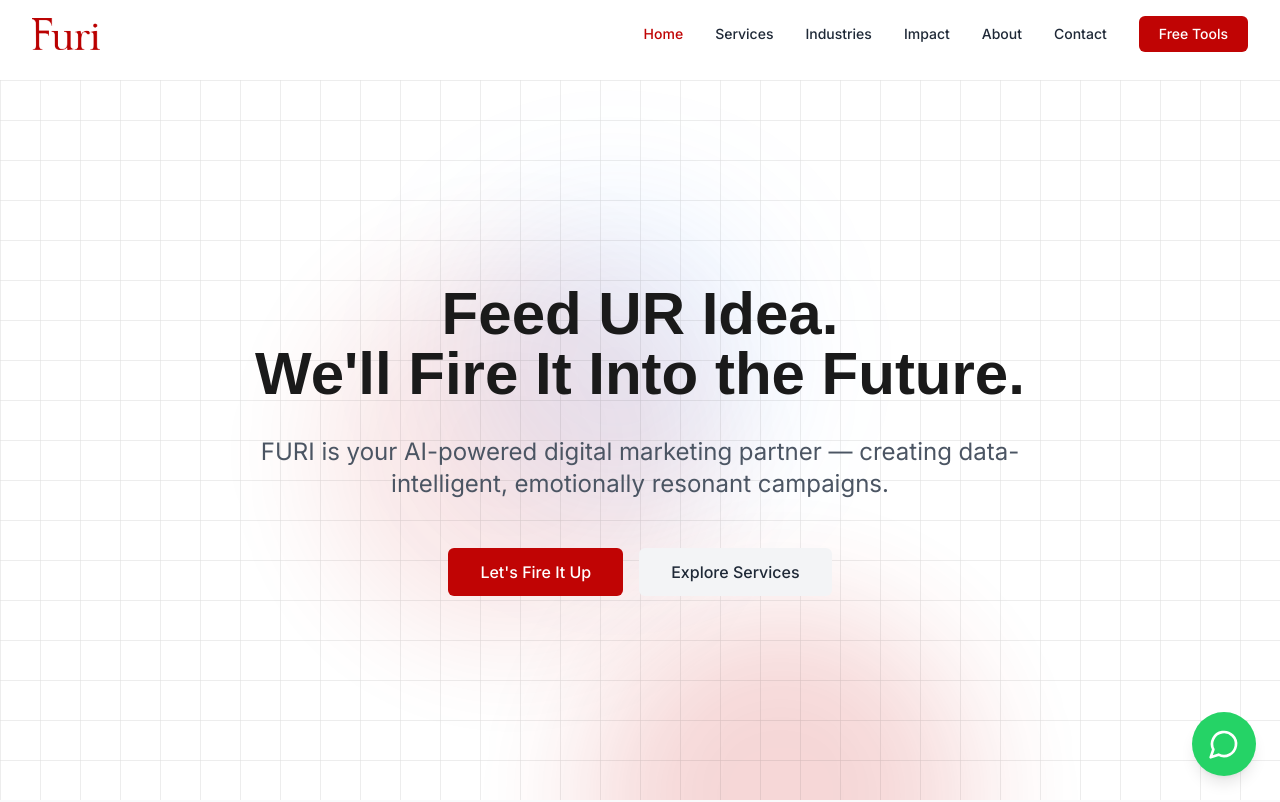
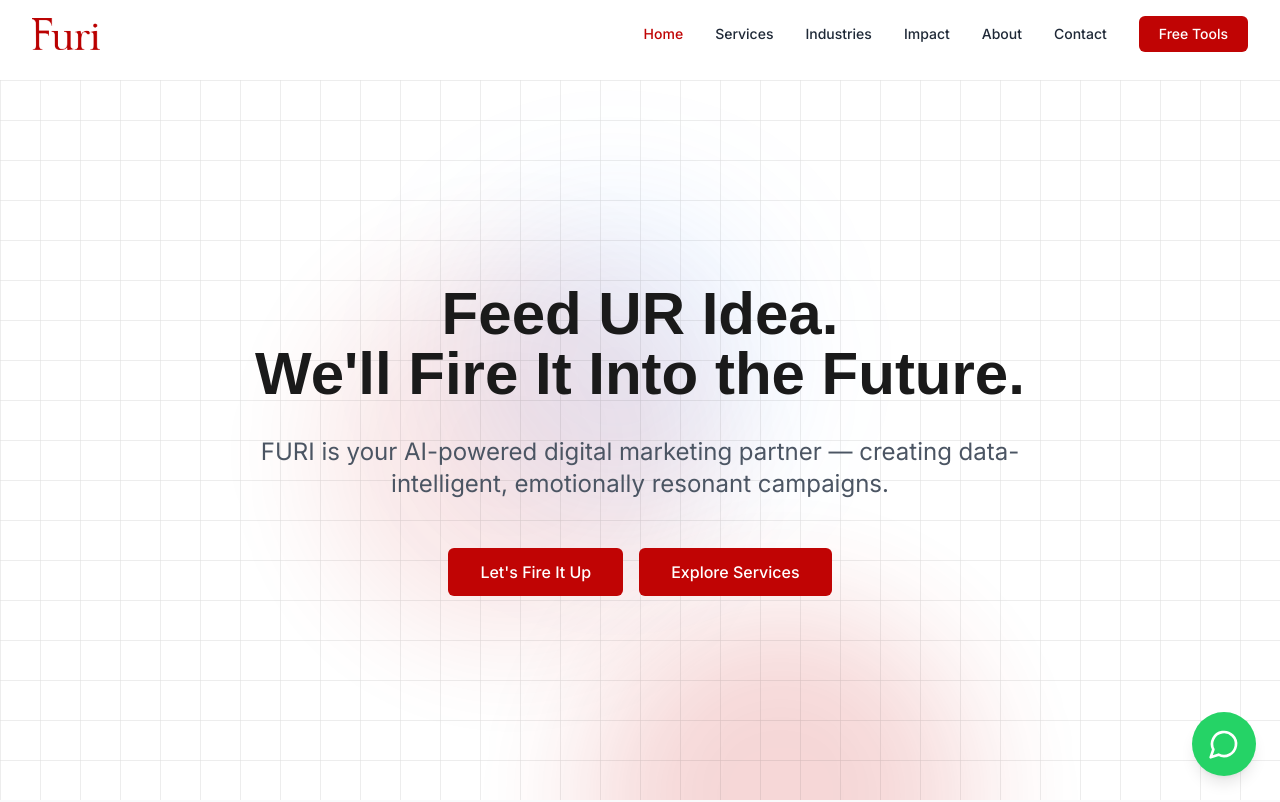
Before and after one commit to furiwebsite2025/furi, a React (Vite) app: page / in a window 1280 px wide. Shown: the top 802 px of the page. Built offline with nearby package versions, Linux system fonts and the light colour scheme; a web font is replaced by a local one.

Commit message:
Visual edit in Lovable
Edited UI in Lovable

```diff
--- a/src/pages/Home.tsx
+++ b/src/pages/Home.tsx
@@ -4,7 +4,6 @@ import SectionHeading from "@/components/SectionHeading";
 import CallToAction from "@/components/CallToAction";
 import AnimatedElement from "@/components/AnimatedElement";
 import VectorBackground from "@/components/VectorBackground";
-
 const Home = () => {
   const servicesData = [{
     title: "Brand Strategy & Design",
@@ -76,7 +75,7 @@ const Home = () => {
                 <Link to="/contact" className="bg-furi-red text-white px-8 py-3 rounded-md font-medium hover:bg-opacity-90 transition-all hover:shadow-md">
                   Let's Fire It Up
                 </Link>
-                <Link to="/services" className="bg-gray-100 text-gray-800 px-8 py-3 rounded-md font-medium hover:bg-gray-200 transition-all">
+                <Link to="/services" className="bg-furi-red text-white px-8 py-3 rounded-md font-medium hover:bg-opacity-90 transition-all hover:shadow-md">
                   Explore Services
                 </Link>
               </div>
@@ -191,5 +190,4 @@ const Home = () => {
       </section>
     </div>;
 };
-
 export default Home;
```
